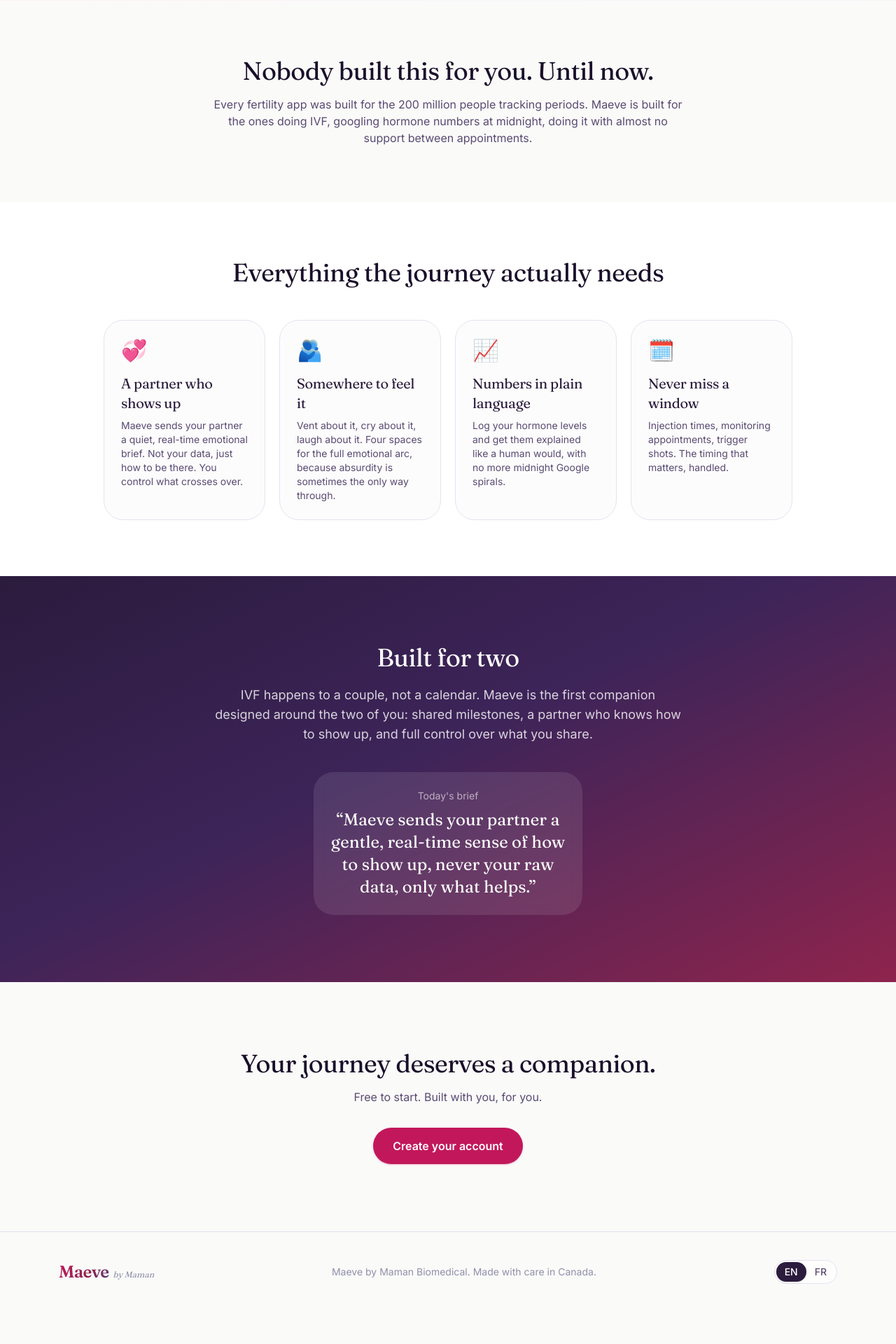
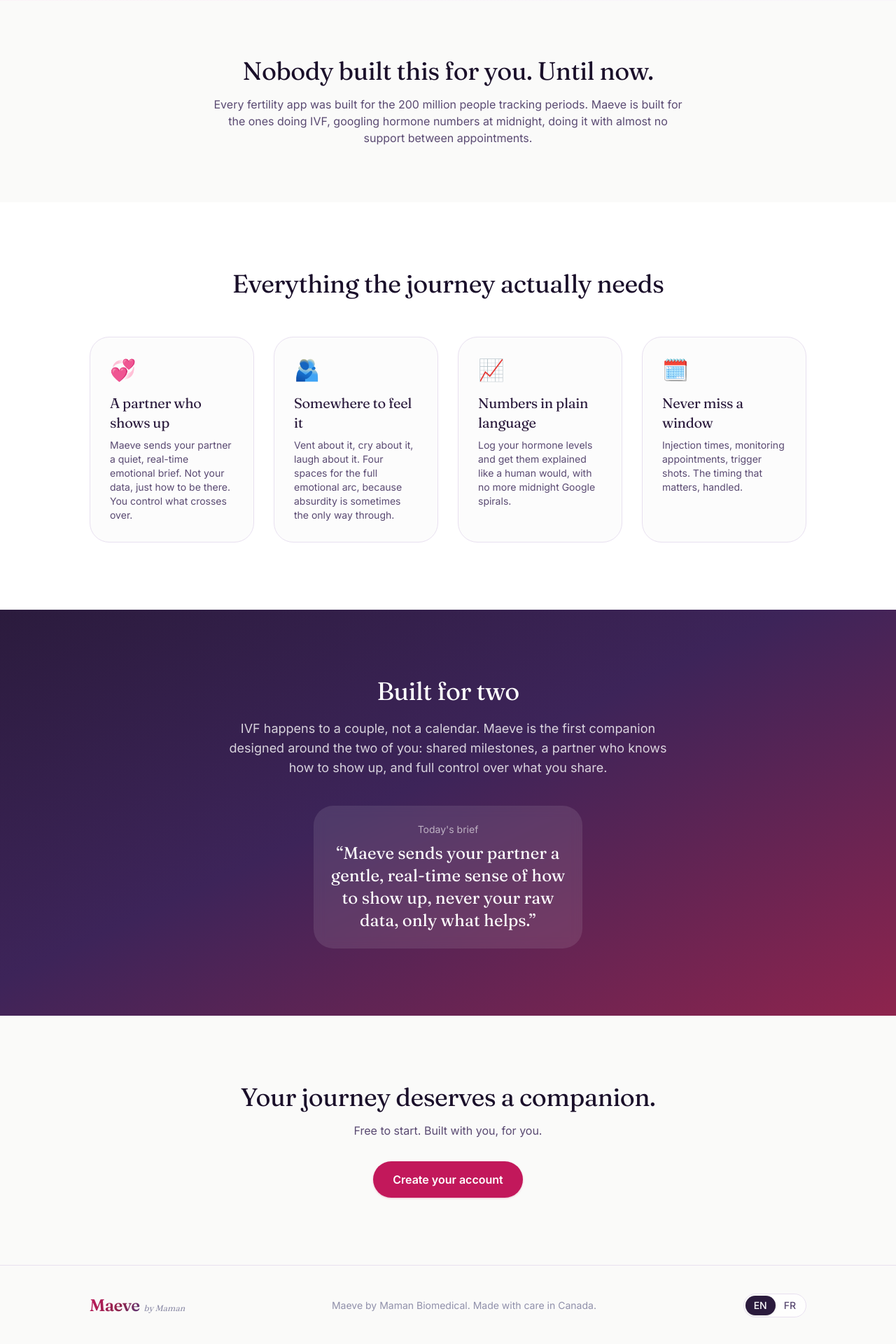
Before and after one commit to irsaliendraDF/mamanbiomedicalmaeve, a Next.js app: page / in a window 1280 px wide. Shown: the part 670-2590 px from the top of the page at 70% size. Before the commit the page ends 2544 px from the top, so only its background shows below. Built offline with nearby package versions, Linux system fonts and the light colour scheme.

Commit message:
Landing: widen horizontal padding and feature-row spacing
Co-Authored-By: Claude Opus 4.8 (1M context) <noreply@anthropic.com>

```diff
--- a/src/components/marketing/Landing.tsx
+++ b/src/components/marketing/Landing.tsx
@@ -36,7 +36,7 @@ export function Landing() {
     <div className="flex min-h-dvh flex-col">
       {/* Nav */}
       <header className="sticky top-0 z-30 border-b border-line/60 bg-cream/80 backdrop-blur">
-        <div className="mx-auto flex max-w-6xl items-center justify-between px-5 py-4">
+        <div className="mx-auto flex max-w-6xl items-center justify-between px-6 sm:px-10 lg:px-16 py-4">
           <Logo />
           <div className="flex items-center gap-3">
             <LanguageToggle />
@@ -56,7 +56,7 @@ export function Landing() {
       {/* Hero */}
       <section className="relative overflow-hidden">
         <div className="bg-blush-gradient absolute inset-0 -z-10" />
-        <div className="mx-auto max-w-4xl px-5 py-20 text-center sm:py-28">
+        <div className="mx-auto max-w-4xl px-6 sm:px-10 lg:px-16 py-20 text-center sm:py-28">
           <span className="inline-block rounded-full bg-white/70 px-4 py-1.5 text-sm font-medium text-berry-600 shadow-sm animate-rise">
             {t.landing.heroEyebrow}
           </span>
@@ -80,7 +80,7 @@ export function Landing() {
       </section>
 
       {/* Problem */}
-      <section className="mx-auto max-w-4xl px-5 py-20 text-center">
+      <section className="mx-auto max-w-4xl px-6 sm:px-10 lg:px-16 py-20 text-center">
         <h2 className="font-display text-3xl text-ink sm:text-4xl">
           {t.landing.problemTitle}
         </h2>
@@ -90,16 +90,16 @@ export function Landing() {
       </section>
 
       {/* Pillars */}
-      <section id="how" className="bg-white py-20">
-        <div className="mx-auto max-w-5xl px-5">
+      <section id="how" className="bg-white py-24">
+        <div className="mx-auto max-w-6xl px-6 sm:px-10 lg:px-16">
           <h2 className="text-center font-display text-3xl text-ink sm:text-4xl">
             {t.landing.featuresTitle}
           </h2>
-          <div className="mt-12 grid gap-5 sm:grid-cols-2 lg:grid-cols-4">
+          <div className="mt-14 grid gap-7 sm:grid-cols-2 lg:grid-cols-4">
             {pillars.map((p) => (
               <div
                 key={p.title}
-                className="rounded-2xl border border-line bg-cream/50 p-6"
+                className="rounded-2xl border border-line bg-cream/50 p-7"
               >
                 <span className="text-3xl">{p.emoji}</span>
                 <h3 className="mt-4 font-display text-xl text-plum-700">
@@ -114,7 +114,7 @@ export function Landing() {
 
       {/* Couple section */}
       <section className="bg-brand-gradient py-24 text-white">
-        <div className="mx-auto max-w-3xl px-5 text-center">
+        <div className="mx-auto max-w-3xl px-6 sm:px-10 lg:px-16 text-center">
           <h2 className="font-display text-3xl sm:text-4xl">
             {t.landing.coupleTitle}
           </h2>
@@ -133,7 +133,7 @@ export function Landing() {
       </section>
 
       {/* CTA */}
-      <section className="mx-auto max-w-3xl px-5 py-24 text-center">
+      <section className="mx-auto max-w-3xl px-6 sm:px-10 lg:px-16 py-24 text-center">
         <h2 className="font-display text-4xl text-ink">{t.landing.ctaTitle}</h2>
         <p className="mt-4 text-muted">{t.landing.ctaBody}</p>
         <Link href="/signup" className="mt-8 inline-block">
@@ -143,7 +143,7 @@ export function Landing() {
 
       {/* Footer */}
       <footer className="border-t border-line py-10">
-        <div className="mx-auto flex max-w-6xl flex-col items-center justify-between gap-4 px-5 sm:flex-row">
+        <div className="mx-auto flex max-w-6xl flex-col items-center justify-between gap-4 px-6 sm:px-10 lg:px-16 sm:flex-row">
           <Logo />
           <p className="text-sm text-faint">{t.landing.footerNote}</p>
           <LanguageToggle />
```
